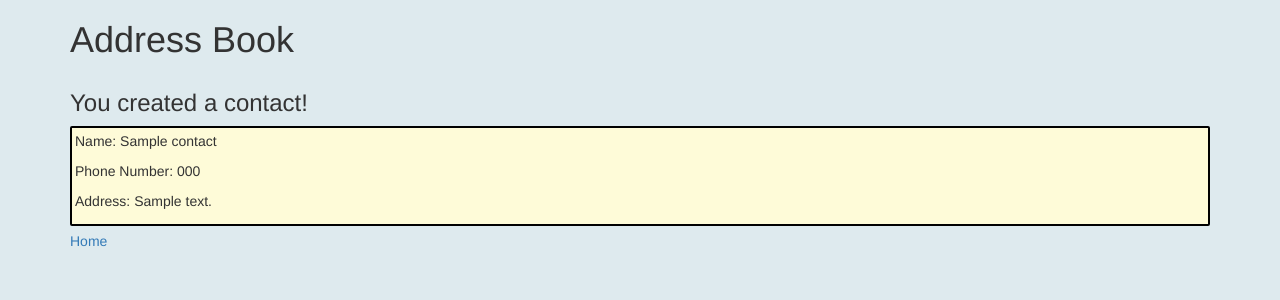
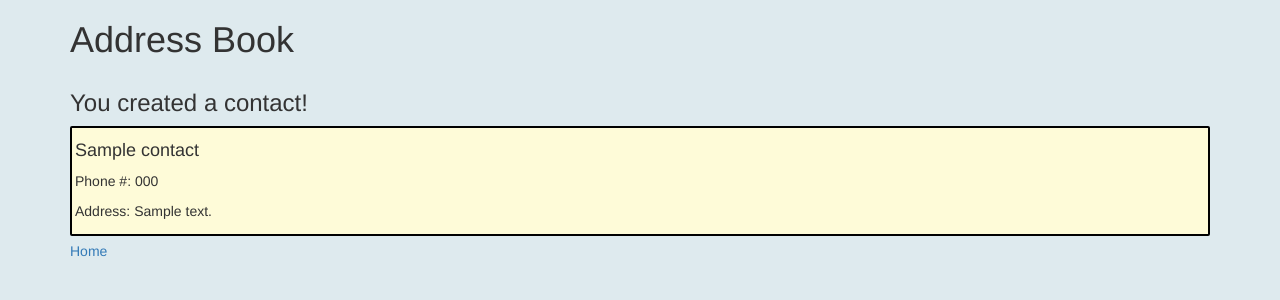
Before and after one commit to joshgh/address-book-ip, a PHP site: template views/create_contact.html.twig in a window 1280 px wide. Shown: the top 300 px of the page. Run offline with PHP 8.4, Linux system fonts and the light colour scheme; the template is opened without the code that fills it: most values are stand-ins (such as "Sample title", 1, 10 or a date in 2020); some libraries are stand-ins or nearby versions.

Commit message:
remove name label from displayed contacts

```diff
--- a/views/create_contact.html.twig
+++ b/views/create_contact.html.twig
@@ -12,8 +12,8 @@
     <div class='container'>
       <h3>You created a contact!</h3>
       <div class='contactCard'>
-        <p>Name: {{ contact.getName }}</p>
-        <p>Phone Number: {{ contact.getPhone }}</p>
+        <h4>{{ contact.getName }}</h4>
+        <p>Phone #: {{ contact.getPhone }}</p>
         <p>Address: {{ contact.getAddress }}</p>
       </div>
       <a href='/'>Home</a>
--- a/views/home.html.twig
+++ b/views/home.html.twig
@@ -15,8 +15,8 @@
       <h3>Your Contacts:</h3>
       {% for contact in contacts %}
         <div class='contactCard'>
-          <p>Name: {{ contact.getName }}</p>
-          <p>Phone Number: {{ contact.getPhone }}</p>
+          <h4>{{ contact.getName }}</h4>
+          <p>Phone #: {{ contact.getPhone }}</p>
           <p>Address: {{ contact.getAddress }}</p>
         </div>
       {% endfor %}
```
